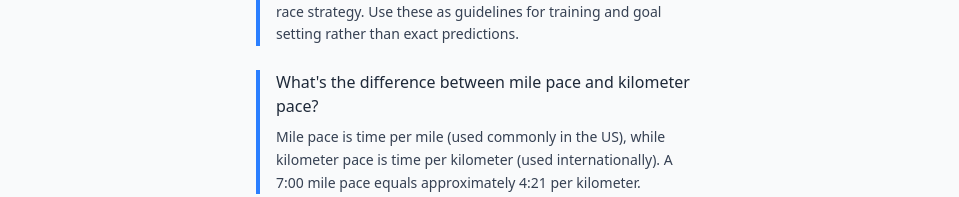
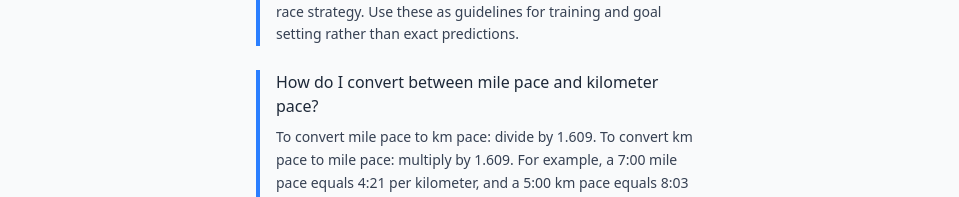
Before and after one commit to kylemcnair/go-pace, a Next.js app: page / in a window 1280 px wide. Shown: the part 741-938 px from the top of the page, without its empty margins (160-1119 px from the left). Built offline with nearby package versions, Linux system fonts and the light colour scheme.

Commit message:
revise copy

```diff
--- a/src/app/page.tsx
+++ b/src/app/page.tsx
@@ -45,8 +45,8 @@ function HomeContent() {
       answer: "These calculations show your mathematical pace, but real race performance varies due to terrain, weather, fitness level, and race strategy. Use these as guidelines for training and goal setting rather than exact predictions."
     },
     {
-      question: "What's the difference between mile pace and kilometer pace?",
-      answer: "Mile pace is time per mile (used commonly in the US), while kilometer pace is time per kilometer (used internationally). A 7:00 mile pace equals approximately 4:21 per kilometer."
+      question: "How do I convert between mile pace and kilometer pace?",
+      answer: "To convert mile pace to km pace: divide by 1.609. To convert km pace to mile pace: multiply by 1.609. For example, a 7:00 mile pace equals 4:21 per kilometer, and a 5:00 km pace equals 8:03 per mile."
     },
     {
       question: "Should I use my race pace for training runs?",
```
